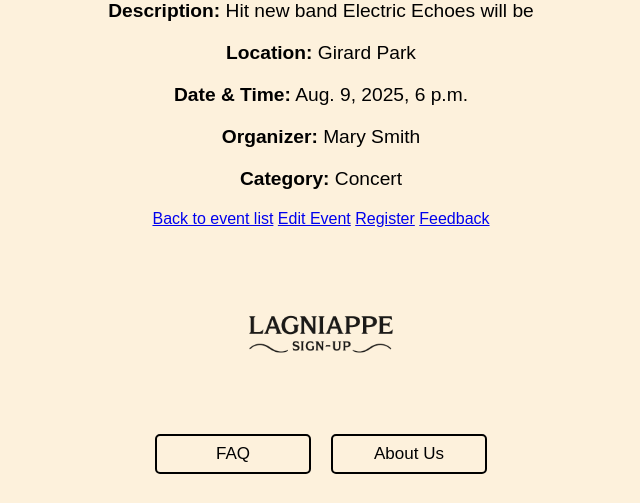
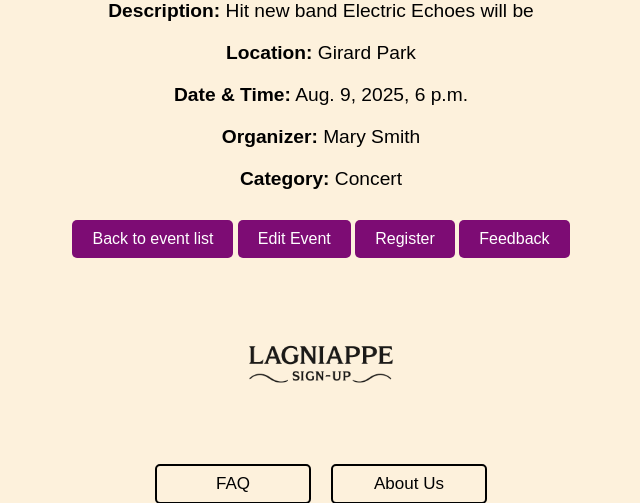
Before and after one commit to Tyler-Van-Beek/CMPS-490-Team-9-Product, a Django app: page /event/1 in a window 1280 px wide. Shown: the part 181-684 px from the top of the page, without its empty margins (319-959 px from the left). Run offline with Django 5.2, Linux system fonts and the light colour scheme; data comes from the database, SQL or seed files in the repository.

Commit message:
hyperlinks now buttons

```diff
--- a/lagniappe_signup/templates/event_detail.html
+++ b/lagniappe_signup/templates/event_detail.html
@@ -19,10 +19,10 @@
     <p><strong>Organizer:</strong> {{ event.OrganizerID.first_name }} {{ event.OrganizerID.last_name }}</p>
     <p><strong>Category:</strong> {{ event.CategoryID.Name }}</p>
 
-    <a href="{% url 'event-list' %}">Back to event list</a>
-    <a href="{% url 'event-update' event.EventID %}">Edit Event</a>
-    <a href="{% url 'registration-create' %}">Register</a>
-    <a href="{% url 'feedback-create' %}">Feedback</a>
+    <button onclick="window.location.href='{% url 'event-list' %}'" class="btn btn-secondary">Back to event list</button>
+    <button onclick="window.location.href='{% url 'event-update' event.EventID %}'" class="btn btn-primary">Edit Event</button>
+    <button onclick="window.location.href='{% url 'registration-create' %}'" class="btn btn-success">Register</button>
+    <button onclick="window.location.href='{% url 'feedback-create' %}'" class="btn btn-info">Feedback</button>
 
     {% include "footer.html" %}
 
--- a/lagniappe_signup/templates/user_detail.html
+++ b/lagniappe_signup/templates/user_detail.html
@@ -17,7 +17,7 @@
     <p><strong>E-mail:</strong> {{ User.email }}</p>
     <p><strong>Password:</strong> {{ User.password }}</p>
 
-    <a href="{% url 'user-list' %}">Back to user list</a>
+    <button onclick="window.location.href='{% url 'user-list' %}'" class="btn btn-info">Back to User List</button>
 
     {% include "footer.html" %}
 
```
Also changed, not shown: lagniappe_signup/templates/user_list.html (+7 -7 lines).
